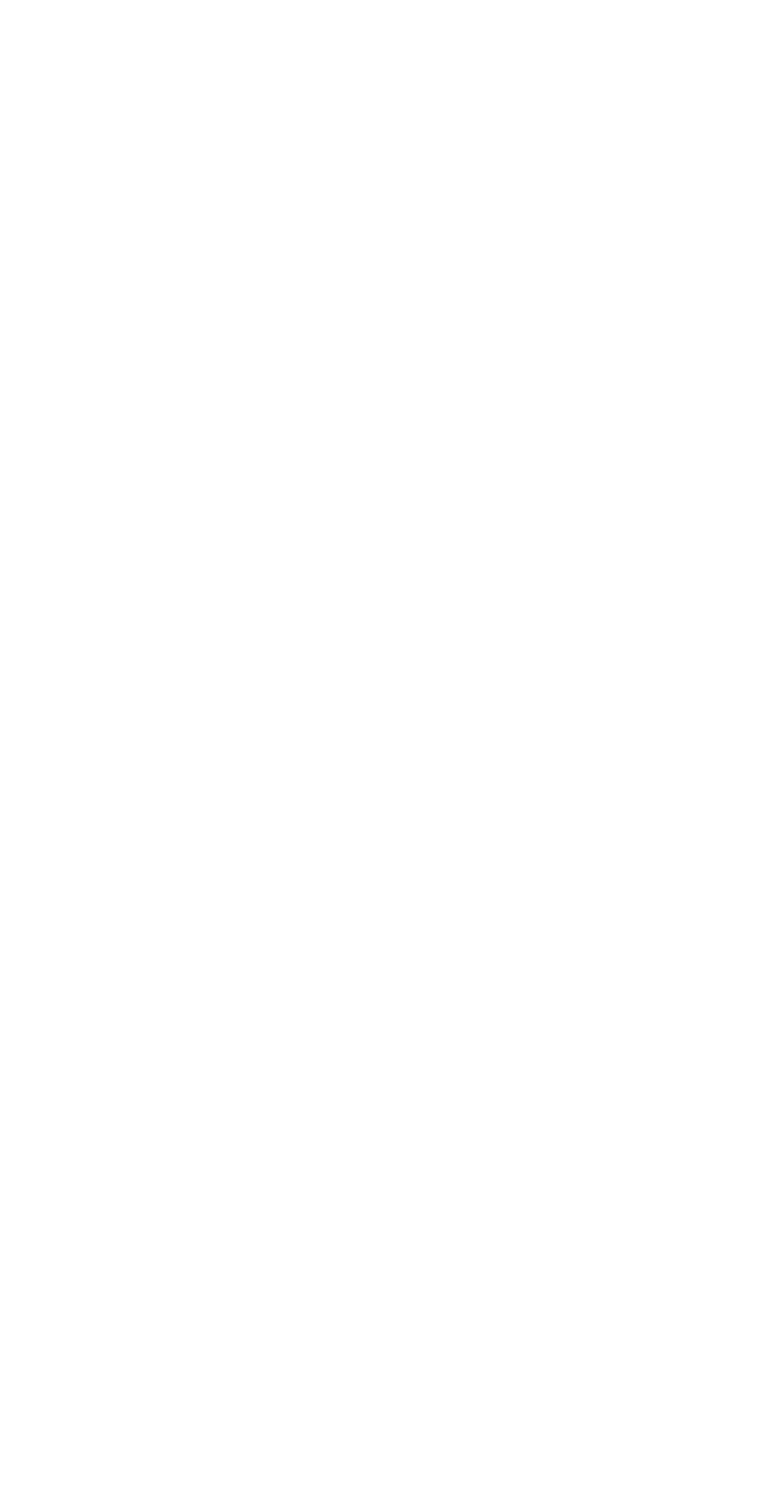
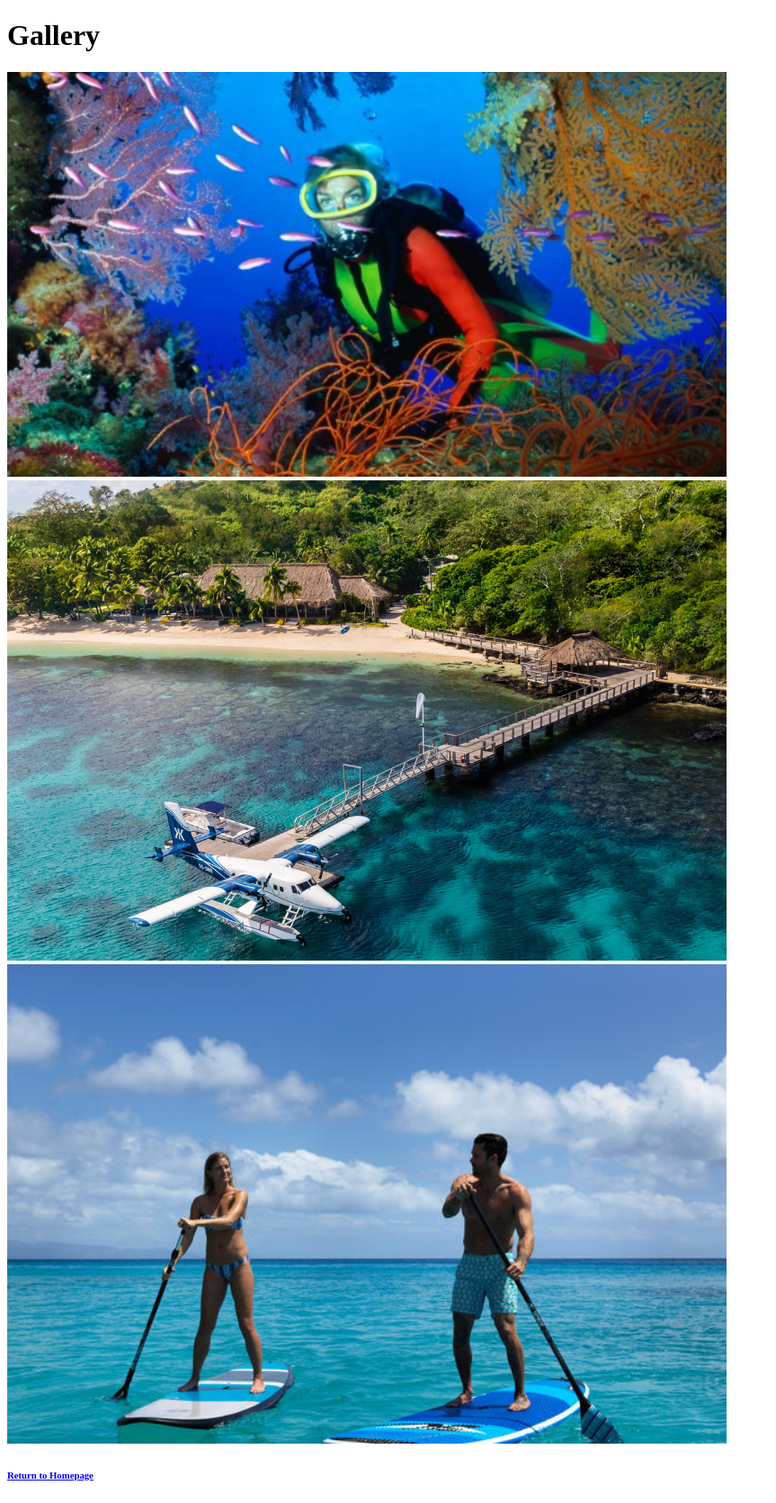
Before and after one commit to jcjo/Private-Island-Project, a plain HTML site: page pictures.html in a window 1280 px wide. Shown: the whole page at 90% size, without its empty margins (0-863 px from the left). Before the commit the page ends 800 px from the top, so only its background shows below. Drawn offline with Linux system fonts and the light colour scheme.

Commit message:
Added block elements to pictures.html

```diff
--- a/pictures.html
+++ b/pictures.html
@@ -1,8 +1,13 @@
 <!DOCTYPE html>
 <html>
   <head>
-    <title></title>
+    <title>Pictures</title>
   </head>
   <body>
+    <h1>Gallery</h1>
+    <img src="img/diver.jpg" alt= "diver in coral"width=800>
+    <img src="img/dock.jpg" alt="overview of island with seaplane"width=800>
+    <img src="img/fun.jpg" alt="couple paddleboarding"width=800>
+    <h6><a href="index.html">Return to Homepage</a></h6>
   </body>
 </html>
```
Also changed, not shown: img/diver.jpg (added), img/dock.jpg (added), img/fun.jpg (added).
